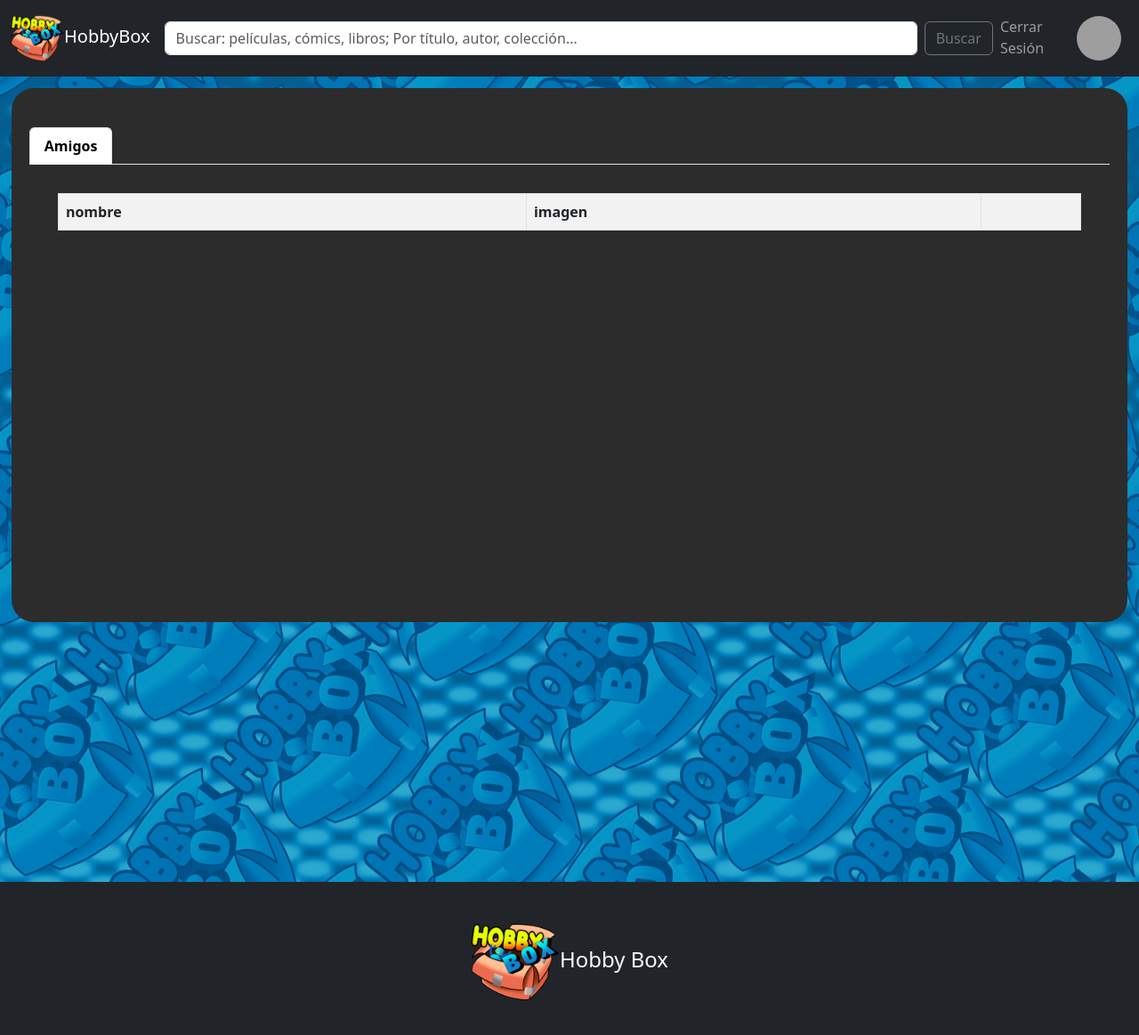
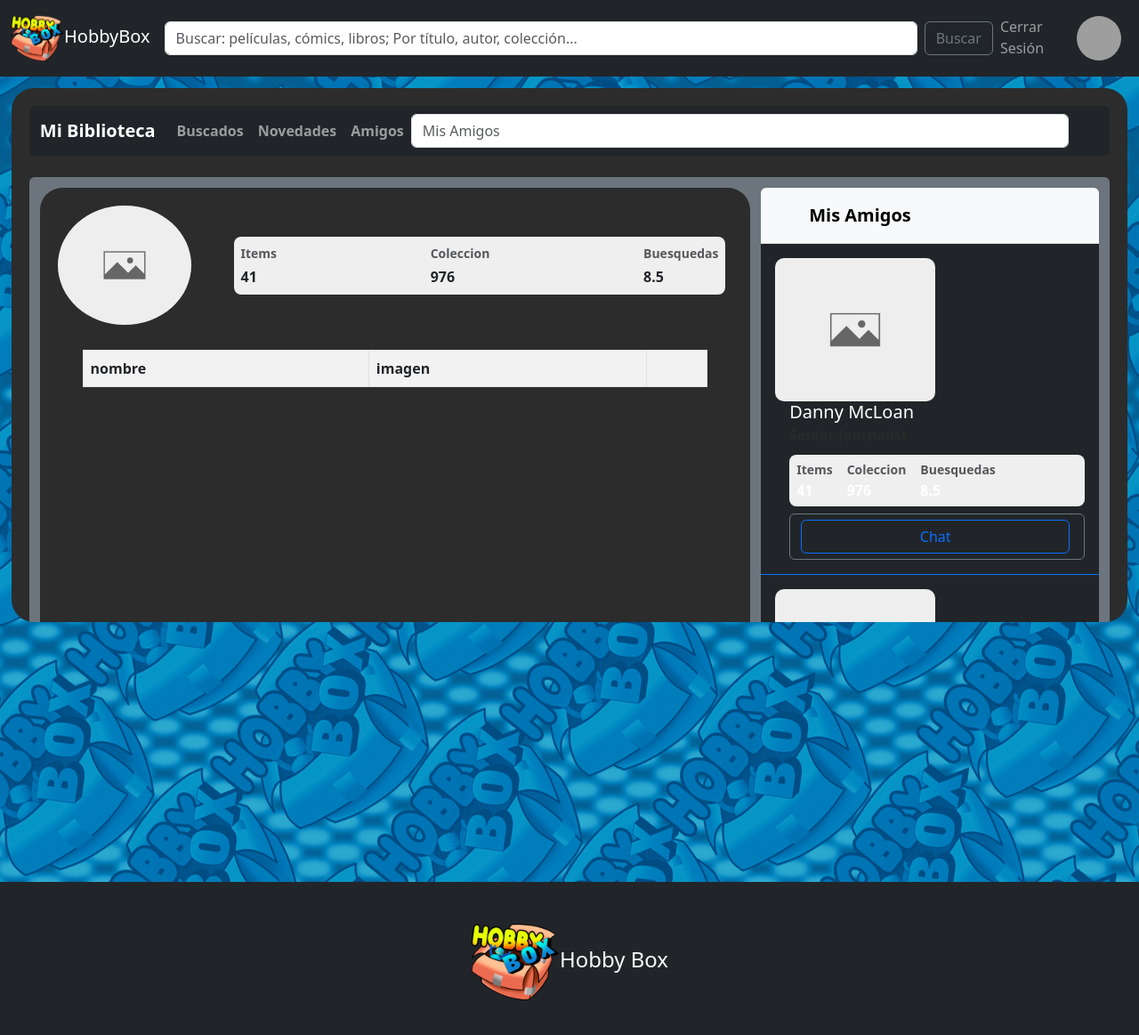
Before and after one commit to AndresRomano/PHP_lab, a PHP site: page /indexUser.php in a window 1280 px wide. Shown: the whole page at 89% size. Run offline with PHP 8.4, Linux system fonts and the light colour scheme; a user stored in the database is signed in; data comes from the database, SQL or seed files in the repository; data that the repository does not hold is empty; grey boxes are pictures that could not be loaded.

Commit message:
Cambios al front de usuarios primera etapa

```diff
--- a/HobbyBox/indexUser.php
+++ b/HobbyBox/indexUser.php
@@ -19,25 +19,12 @@ if ($_SESSION["rol"] !== "usuario") {
   <!-- Incluir el navbar utilizando la directiva de inclusión -->
   <?php include './vistas/header.php'; ?>
   <div class="contenedor1" style="height: 600px;">
+  <?php include './vistas/FUser.php'; ?>
     <br>
 
 
-    <ul class="nav nav-tabs" id="myTab" role="tablist">
-        <li class="nav-item" role="presentation">
-          <button class="nav-link active" id="home-tab" data-bs-toggle="tab" data-bs-target="#home-tab-pane" type="button" role="tab" aria-controls="home-tab-pane" aria-selected="true">Amigos</button>
-        </li>
 
-      </ul>
 
-      <div class="tab-content" id="myTabContent">
-      <div class="tab-pane fade show active" id="home-tab-pane" role="tabpanel" aria-labelledby="home-tab" tabindex="0">
-      <div style="color: white;">
-
-      <?php include './vistas/tablas/tablaAmigo.php'; ?>
-
-    </div>
-    </div>
-    </div>
   </div>
 
 </body>
--- /dev/null
+++ b/HobbyBox/vistas/FUser.php
@@ -0,0 +1,156 @@
+<nav class="navbar navbar-expand-lg navbar-dark bg-dark rounded-start rounded-end">
+  <div class="container-fluid">
+    <a class="navbar-brand" href="./indexUser.php">Mi Biblioteca</a>
+    <button class="navbar-toggler" type="button" data-mdb-toggle="collapse" data-mdb-target="#navbarColor02" aria-controls="navbarColor02" aria-expanded="false" aria-label="Toggle navigation">
+      <i class="fas fa-bars"></i>
+    </button>
+    <div class="collapse navbar-collapse" id="navbarColor02">
+      <ul class="navbar-nav me-auto mb-2 mb-lg-0">
+        <li class="nav-item active">
+          <a class="nav-link" aria-current="page" href="#">Buscados</a>
+        </li>
+        <li class="nav-item">
+          <a class="nav-link" href="#">Novedades</a>
+        </li>
+        <li class="nav-item">
+          <a class="nav-link" href="#">Amigos</a>
+        </li>
+      </ul>
+      <form class="d-flex flex-grow-1">
+        <input class="form-control me-2 flex-grow-1" type="text" placeholder="Mis Amigos">
+        <button class="btn btn-default" type="submit" type="submit">
+          <i class="glyphicon glyphicon-search"></i>
+        </button>
+      </form>
+    </div>
+  </div>
+</nav>
+
+
+<br>
+<main class="bg-secondary d-flex justify-content-between rounded-start rounded-end">
+
+<div class="contenedor1 " style="height: 600px;">
+<div class="d-flex align-items-center ">
+<img src="./imagenes/no-image.jpg" class="rounded-circle shadow-4"
+  style="width: 150px; margin-right: 40px;" alt="Avatar" />
+  <br>
+  <div class=" contenedor1 d-flex justify-content-between rounded-3 p-2 " style="background-color: #efefef;">
+                <div>
+                    <p class="small text-muted mb-1">
+                                Items
+                    </p>
+                    <p class="mb-0">41</p>
+                </div>
+                <div class="px-3">
+                    <p class="small text-muted mb-1">
+                                Coleccion
+                    </p>
+                    <p class="mb-0">976</p>
+                </div>
+                <div>
+                    <p class="small text-muted mb-1">
+                                Buesquedas
+                    </p>
+                    <p class="mb-0">8.5</p>
+                </div>
+            </div>
+            </div>
+
+  <?php include './vistas/tablas/tablaAmigo.php'; ?>
+  </div>
+
+
+
+<section style="padding-right: 12px; margin-top: 1%;">
+  <aside class="d-flex flex-column align-items-stretch flex-shrink-0 bg-body-tertiary float-end rounded-start rounded-end"style="width: 380px;">
+    <a href="/" class="d-flex align-items-center flex-shrink-0 p-3 link-body-emphasis text-decoration-none border-bottom ">
+
+    <svg class="bi pe-none me-2" width="30" height="24"><use xlink:href="#bootstrap"></use></svg>
+      <span class="fs-5 fw-semibold">Mis Amigos</span>
+    </a>
+    <div class="list-group list-group-flush border-bottom scrollarea form input" >
+      <a href="#" class=" bg-dark list-group-item list-group-item-action active py-3 lh-sm" aria-current="true">
+
+        <div class="d-flex w-100 align-items-center justify-content-between" >
+            <img src="./imagenes/no-image.jpg" alt="Generic placeholder image" class="img-fluid" style="width: 180px; border-radius: 10px;">
+        </div>
+        <div class="flex-grow-1 ms-3 " >
+            <h5 class="mb-1">Danny McLoan</h5>
+                <p class="mb-2 pb-1" style="color: #2b2a2a;">
+                        Senior Journalist
+                </p>
+            <div class="d-flex justify-content-start rounded-3 p-2 mb-2" style="background-color: #efefef;">
+                <div>
+                    <p class="small text-muted mb-1">
+                                Items
+                    </p>
+                    <p class="mb-0">41</p>
+                </div>
+                <div class="px-3">
+                    <p class="small text-muted mb-1">
+                                Coleccion
+                    </p>
+                    <p class="mb-0">976</p>
+                </div>
+                <div>
+                    <p class="small text-muted mb-1">
+                                Buesquedas
+                    </p>
+                    <p class="mb-0">8.5</p>
+                </div>
+            </div>
+            <div class="d-flex w-100 align-items-center justify-content-between btn btn-outline-secondary">
+                <button type="button" class="btn btn-outline-primary me-1 flex-grow-1">
+                            Chat
+                </button>
+            </div>
+        </div>
+
+      </a>
+
+      <a href="#" class=" bg-dark list-group-item list-group-item-action py-3 lh-sm">
+
+      <div class="d-flex w-100 align-items-center justify-content-between" >
+            <img src="./imagenes/no-image.jpg" alt="Generic placeholder image" class="img-fluid" style="width: 180px; border-radius: 10px;">
+        </div>
+        <div class="flex-grow-1 ms-3 " >
+            <h5 class="mb-1">Danny McLoan</h5>
+                <p class="mb-2 pb-1" style="color: #2b2a2a;">
+                        Senior Journalist
+                </p>
+            <div class="d-flex justify-content-start rounded-3 p-2 mb-2" style="background-color: #efefef;">
+                <div>
+                    <p class="small text-muted mb-1">
+                                Articles
+                    </p>
+                    <p class="mb-0">41</p>
+                </div>
+                <div class="px-3">
+                    <p class="small text-muted mb-1">
+                                Followers
+                    </p>
+                    <p class="mb-0">976</p>
+                </div>
+                <div>
+                    <p class="small text-muted mb-1">
+                                Rating
+                    </p>
+                    <p class="mb-0">8.5</p>
+                </div>
+            </div>
+            <div class="d-flex w-100 align-items-center justify-content-between btn btn-outline-secondary">
+                <button type="button" class="btn btn-outline-primary me-1 flex-grow-1">
+                            Chat
+                </button>
+            </div>
+        </div>
+
+      </a>
+
+
+    </div>
+</aside>
+</section>
+
+</main>
```
